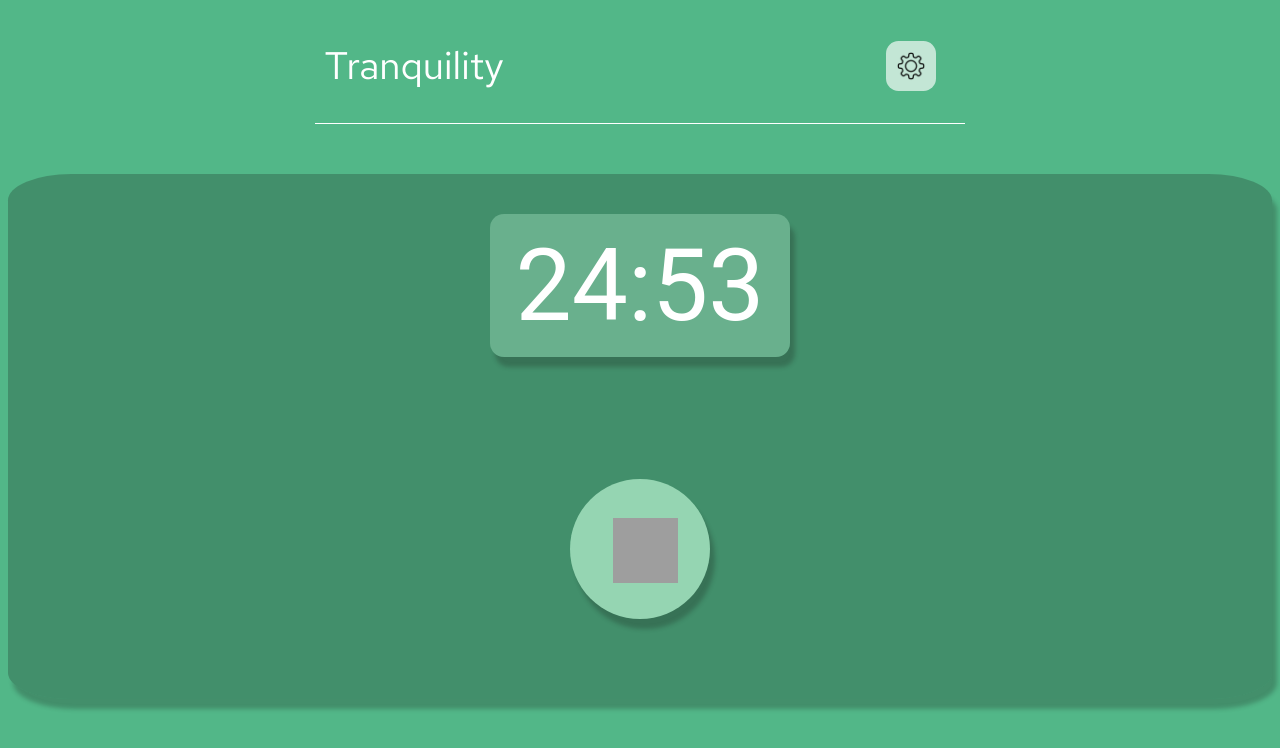
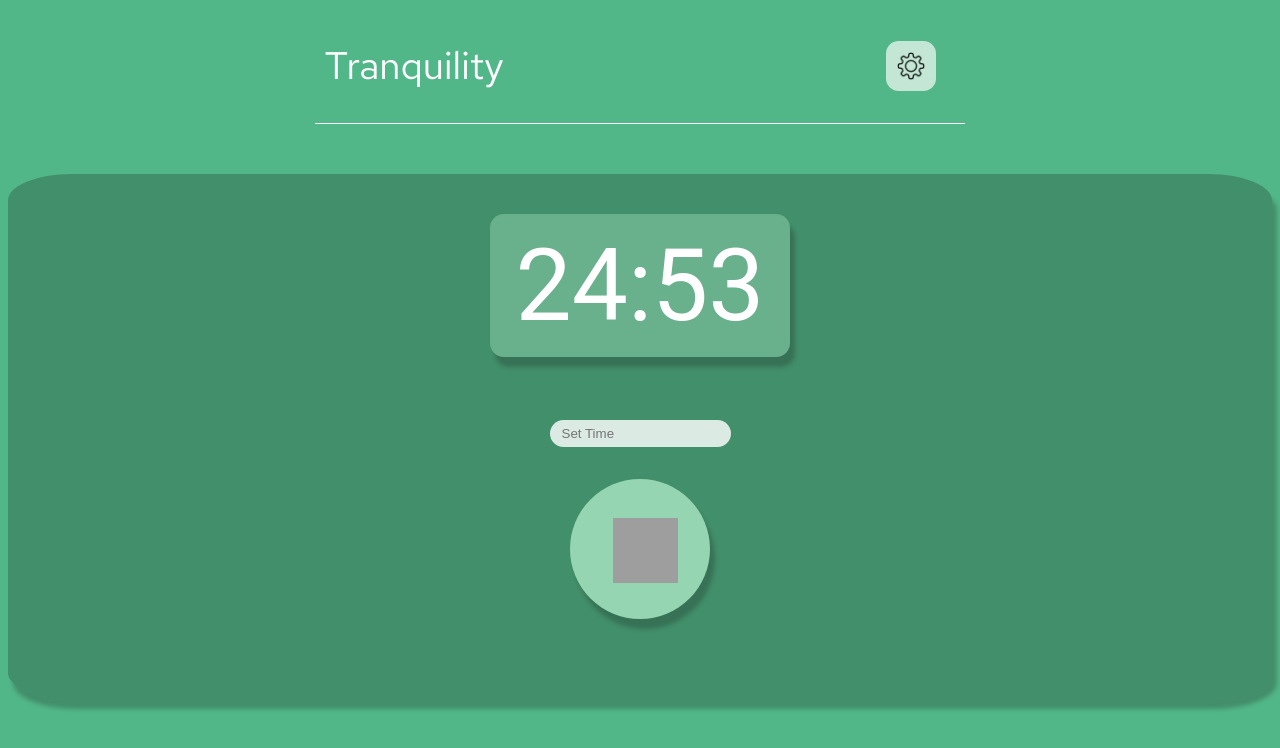
Before and after one commit to NickMagidson/meditation-app, a React (Create React App) app: page / in a window 1280 px wide. Shown: the top 748 px of the page. Built offline with nearby package versions, Linux system fonts and the light colour scheme; grey boxes are pictures that could not be loaded.

Commit message:
Added input

```diff
--- a/src/components/Timer.js
+++ b/src/components/Timer.js
@@ -4,6 +4,7 @@ import React, { Component, useState } from "react";
 function Timer() {
   const [minutes, setMinutes] = useState(25);
   const [seconds, setSeconds] = useState(0);
+
 
     let interval = setInterval(() => {
       clearInterval(interval);
@@ -33,6 +34,7 @@ function Timer() {
         <div className="number-box">
           <h2 className="timer-text">{timerMinutes}:{timerSeconds}</h2>
         </div>
+        <input className="input" type="number" placeholder="Set Time" align="center" />
         <div className="buttons-container">
           <button className="timer-button" onClick={handleClick}>
             <img
--- a/src/style.css
+++ b/src/style.css
@@ -104,6 +104,23 @@ header {
     margin: auto;
 }
 
+.input {
+    height: 25px;
+    position: absolute;
+    bottom: 26.5em;
+    border: none;
+    border-radius: 30px;
+    background-color: rgba(255, 255, 255, 0.815);
+}
+
+::placeholder {
+    padding-left: 10px;
+}
+
+input[type=number] {
+    margin: auto;
+}
+
 .buttons-container {
     width: 190px;
     height: 180px;
```
